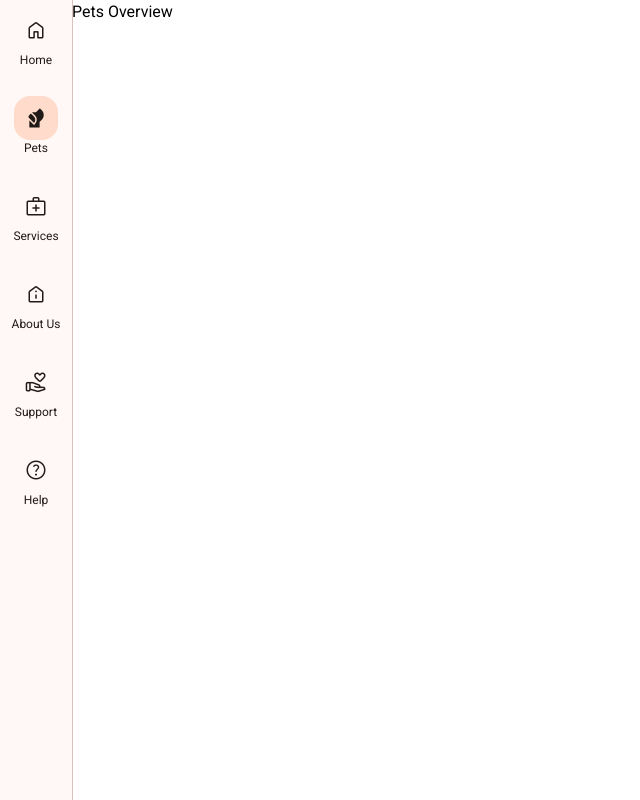
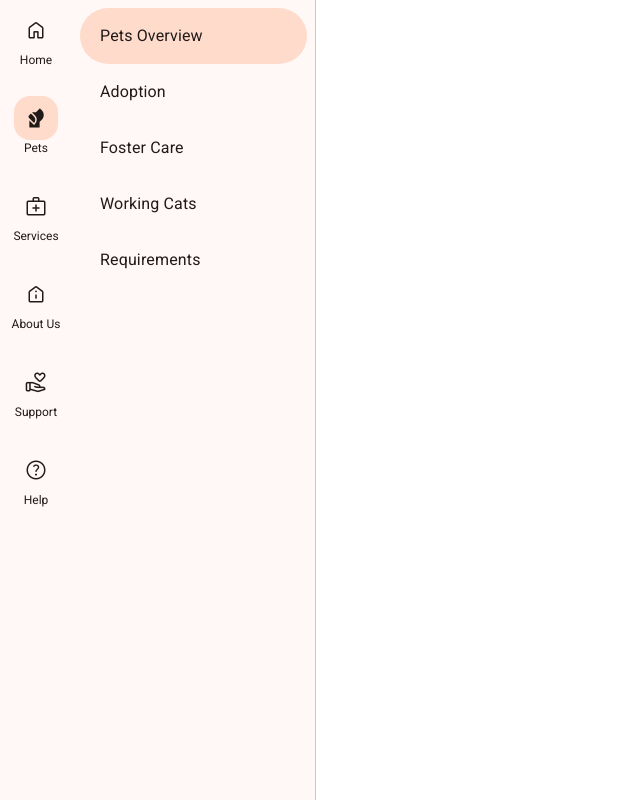
Before and after one commit to Pomelo-Designs/pawpal, a React (Create React App) app: page /pets in a window 1280 px wide. Shown: the whole page, without its empty margins (0-640 px from the left). Built offline with nearby package versions, Linux system fonts and the light colour scheme.

Commit message:
Created navigation component from previous root

```diff
--- a/public/output.css
+++ b/public/output.css
@@ -574,60 +574,24 @@ video {
   position: relative;
 }
 
+.left-\[72px\] {
+  left: 72px;
+}
+
 .top-0 {
   top: 0px;
 }
 
-.left-14 {
-  left: 3.5rem;
-}
-
-.left-16 {
-  left: 4rem;
-}
-
-.left-\[72px\] {
-  left: 72px;
-}
-
-.left-\[76px\] {
-  left: 76px;
+.z-0 {
+  z-index: 0;
 }
 
 .z-10 {
   z-index: 10;
 }
 
-.z-0 {
-  z-index: 0;
-}
-
 .z-20 {
   z-index: 20;
-}
-
-.mt-3 {
-  margin-top: 0.75rem;
-}
-
-.mt-4 {
-  margin-top: 1rem;
-}
-
-.mt-\[-12px\] {
-  margin-top: -12px;
-}
-
-.mt-\[-8px\] {
-  margin-top: -8px;
-}
-
-.mt-2 {
-  margin-top: 0.5rem;
-}
-
-.mt-1 {
-  margin-top: 0.25rem;
 }
 
 .inline-block {
@@ -638,12 +602,18 @@ video {
   display: flex;
 }
 
-.h-12 {
-  height: 3rem;
+.h-11 {
+  height: 2.75rem;
 }
 
-.h-\[44px\] {
-  height: 44px;
+.h-\[56px\] {
+  height: 56px;
+}
+
+.h-fit {
+  height: -webkit-fit-content;
+  height: -moz-fit-content;
+  height: fit-content;
 }
 
 .h-full {
@@ -654,38 +624,16 @@ video {
   height: 100vh;
 }
 
-.h-10 {
-  height: 2.5rem;
-}
-
-.h-11 {
-  height: 2.75rem;
-}
-
-.h-14 {
-  height: 3.5rem;
-}
-
-.h-fit {
-  height: -webkit-fit-content;
-  height: -moz-fit-content;
-  height: fit-content;
-}
-
-.h-\[56px\] {
-  height: 56px;
-}
-
-.w-12 {
-  width: 3rem;
+.w-11 {
+  width: 2.75rem;
 }
 
 .w-14 {
   width: 3.5rem;
 }
 
-.w-\[245px\] {
-  width: 245px;
+.w-\[244px\] {
+  width: 244px;
 }
 
 .w-fit {
@@ -696,22 +644,6 @@ video {
 
 .w-full {
   width: 100%;
-}
-
-.w-11 {
-  width: 2.75rem;
-}
-
-.w-\[244px\] {
-  width: 244px;
-}
-
-.w-screen {
-  width: 100vw;
-}
-
-.shrink {
-  flex-shrink: 1;
 }
 
 .cursor-pointer {
@@ -726,10 +658,6 @@ video {
   flex-direction: column;
 }
 
-.content-center {
-  align-content: center;
-}
-
 .items-center {
   align-items: center;
 }
@@ -738,56 +666,12 @@ video {
   justify-content: center;
 }
 
-.justify-items-center {
-  justify-items: center;
-}
-
-.gap-1 {
-  gap: 0.25rem;
-}
-
-.gap-6 {
-  gap: 1.5rem;
-}
-
-.gap-0 {
-  gap: 0px;
-}
-
-.gap-0\.5 {
-  gap: 0.125rem;
-}
-
-.gap-2 {
-  gap: 0.5rem;
-}
-
-.gap-4 {
-  gap: 1rem;
-}
-
-.gap-5 {
-  gap: 1.25rem;
-}
-
-.gap-9 {
-  gap: 2.25rem;
-}
-
 .gap-7 {
   gap: 1.75rem;
 }
 
 .self-start {
   align-self: flex-start;
-}
-
-.self-center {
-  align-self: center;
-}
-
-.justify-self-center {
-  justify-self: center;
 }
 
 .whitespace-nowrap {
@@ -876,19 +760,6 @@ video {
   padding: 0.5rem;
 }
 
-.p-3 {
-  padding: 0.75rem;
-}
-
-.p-5 {
-  padding: 1.25rem;
-}
-
-.px-2 {
-  padding-left: 0.5rem;
-  padding-right: 0.5rem;
-}
-
 .px-4 {
   padding-left: 1rem;
   padding-right: 1rem;
@@ -923,14 +794,6 @@ video {
   padding-left: 1.25rem;
 }
 
-.pt-3 {
-  padding-top: 0.75rem;
-}
-
-.text-left {
-  text-align: left;
-}
-
 .text-center {
   text-align: center;
 }
@@ -939,19 +802,14 @@ video {
   font-size: 22px;
 }
 
-.text-xl {
-  font-size: 1.25rem;
-  line-height: 1.75rem;
+.text-base {
+  font-size: 1rem;
+  line-height: 1.5rem;
 }
 
 .text-xs {
   font-size: 0.75rem;
   line-height: 1rem;
-}
-
-.text-base {
-  font-size: 1rem;
-  line-height: 1.5rem;
 }
 
 .font-bold {
--- /dev/null
+++ b/src/components/Nav/Navigation.tsx
@@ -0,0 +1,123 @@
+import { useState } from "react";
+import { Outlet, NavLink } from "react-router-dom";
+import { motion, AnimatePresence } from "framer-motion";
+import { SubNav } from "./SubNav";
+
+export default function Navigation({ routes }: any) {
+  return (
+    <section className="flex flex-row">
+      <nav className="fixed z-10 h-screen w-fit p-2 bg-[#FFF8F6] border-r-[1px] border-[#D8C2C0]">
+        <ul className="flex flex-col items-center gap-7">
+          {routes.map((item: any, index: number) => {
+            return (
+              <Item
+                route={item.route}
+                label={item.label}
+                icon={item.icon}
+                item={item}
+                index={index}
+              />
+            )
+          })}
+        </ul>
+      </nav>
+      <div className="absolute top-0 left-[72px] z-0">
+        <Outlet />
+      </div>
+    </section>
+  )
+}
+
+
+const Item = ({ index, item }: any) => {
+  const [hover, setHover] = useState(false);
+  const [clicked, setClicked] = useState(false);
+
+  const Icon = ({ icon, classes }: any) => (
+    <span className={`flex material-symbols-rounded z-10 ${classes}`}>
+      {icon}
+    </span>
+  )
+
+  const getIconStyles = ({ isActive, hover, clicked }: any) => {
+    switch (true) {
+      case (isActive && hover): {
+        return "material-active-hover"
+      }
+      case (isActive && clicked): {
+        return "material-active-clicked"
+      }
+      case (isActive): {
+        return "material-active";
+      }
+      case (clicked): {
+        return "material-hover-clicked"
+      }
+      case (hover): {
+        return "material-hover";
+      }
+      default: return "material-passive"
+    }
+  }
+
+  const showSubNav = ({ hover, isActive }: any) => {
+    switch (true) {
+      case (item.subnav.length !== 0): {
+        if (hover) return <SubNav routes={item.subnav} />;
+        if (isActive) {
+          return <SubNav routes={item.subnav} />;
+        }
+      }
+
+    }
+  }
+
+  return (
+    <li key={index}>
+      <NavLink
+        to={item.route}
+        className="relative flex flex-col w-14 h-fit items-center text-[#201A18] capitalize text-xs break-normal"
+        onMouseEnter={() => setHover(true)}
+        onMouseLeave={() => setHover(false)}
+        onMouseDown={() => setClicked(true)}
+        onMouseUp={() => setClicked(false)}
+        tabIndex={index}
+      >
+        {({ isActive }) => (
+          <AnimatePresence>
+            {showSubNav({ hover, isActive })}
+            <div
+              className="h-11 w-11 flex flex-col items-center justify-center">
+              <div className={`
+                flex items-center justify-center w-11 h-11 absolute rounded-2xl
+                ${hover && 'bg-pink-100'}
+                ${clicked && 'bg-pink-200'}
+                `} />
+              <Icon
+                icon={item.icon}
+                classes={getIconStyles({ hover, isActive, clicked })}
+              />
+              {isActive &&
+                <motion.div
+                  key={index}
+                  className={`
+                    w-11 h-11 absolute z-0 rounded-2xl bg-pink-300
+                    ${hover ? 'bg-pink-300' : ''}
+                    ${clicked ? 'bg-pink-300' : ''}
+                  `}
+                  initial={{ opacity: 0, width: '11px' }}
+                  animate={{ opacity: 1, width: ['11px', '44px'] }}
+                  // transition={{ ease: "linear", duration: 0.3 }}
+                  exit={{ opacity: 0, width: ['44px', '11px'] }}
+                />
+              }
+            </div>
+            <span className={`${hover ? "text-black" : ''} text-[#201A18] font-medium text-xs z-10`}>
+              {item.label}
+            </span>
+          </AnimatePresence>
+        )}
+      </NavLink>
+    </li>
+  )
+}
--- a/src/components/Nav/SubNav.tsx
+++ b/src/components/Nav/SubNav.tsx
@@ -9,7 +9,7 @@ export const SubNav = (routes: any) => {
     <AnimatePresence initial={false}>
       <motion.nav
         key="subnav"
-        className="fixed top-0 left-[72px] p-2 h-screen w-[244px] border-r-[1px] bg-[#FFF8F6] border-[#D8C2C0]"
+        className="fixed top-0 left-[72px] z-20 p-2 h-screen w-[244px] border-r-[1px] bg-[#FFF8F6] border-[#D8C2C0]"
         initial={{ opacity: 0, width: '0px' }}
         animate={{ opacity: 1, width: ['0px', '244px'] }}
         transition={{ ease: "linear" }}
--- a/src/routes/Root.tsx
+++ b/src/routes/Root.tsx
@@ -1,10 +1,6 @@
-import { useState } from "react";
-import { Outlet, NavLink } from "react-router-dom";
-import { motion, AnimatePresence } from "framer-motion";
-import { SubNav } from "../components/Nav/SubNav";
+import Navigation from "../components/Nav/Navigation";
 
 export default function Root() {
-
   const routes = [
     {
       route: '/',
@@ -71,108 +67,6 @@ export default function Root() {
   ]
 
   return (
-    <section className="flex flex-row">
-      <nav className="fixed h-screen w-fit p-2 bg-[#FFF8F6] border-r-[1px] border-[#D8C2C0]">
-        <ul className="flex flex-col items-center gap-7">
-          {routes.map((item: any, index: number) => {
-            return (
-              <Item
-                route={item.route}
-                label={item.label}
-                icon={item.icon}
-                item={item}
-                index={index}
-              />
-            )
-          })}
-        </ul>
-      </nav>
-      <div className="absolute top-0 left-[72px]">
-        <Outlet />
-      </div>
-    </section>
+    <Navigation routes={routes} />
   );
 }
-
-const Item = ({ index, item }: any) => {
-  const [hover, setHover] = useState(false);
-  const [clicked, setClicked] = useState(false);
-
-  const Icon = ({ icon, classes }: any) => (
-    <span className={`flex material-symbols-rounded z-10 ${classes}`}>
-      {icon}
-    </span>
-  )
-
-  const getIconStyles = ({ isActive, hover, clicked }: any) => {
-    switch (true) {
-      case (isActive && hover): {
-        return "material-active-hover"
-      }
-      case (isActive && clicked): {
-        return "material-active-clicked"
-      }
-      case (isActive): {
-        return "material-active";
-      }
-      case (clicked): {
-        return "material-hover-clicked"
-      }
-      case (hover): {
-        return "material-hover";
-      }
-      default: return "material-passive"
-    }
-  }
-
-  return (
-    <li key={index}>
-      <NavLink
-        to={item.route}
-        className="relative flex flex-col w-14 h-fit items-center text-[#201A18] capitalize text-xs break-normal"
-        onMouseEnter={() => setHover(true)}
-        onMouseLeave={() => setHover(false)}
-        onMouseDown={() => setClicked(true)}
-        onMouseUp={() => setClicked(false)}
-        tabIndex={index}
-      >
-        {({ isActive }) => (
-          <AnimatePresence>
-            {hover ? <SubNav routes={item.subnav} /> : null}
-            <div
-              className="h-11 w-11 flex flex-col items-center justify-center">
-              <div className={`
-                flex items-center justify-center w-11 h-11 absolute rounded-2xl
-                ${hover && 'bg-pink-100'}
-                ${clicked && 'bg-pink-200'}
-                `} />
-              <Icon
-                icon={item.icon}
-                classes={getIconStyles({ hover, isActive, clicked })}
-              />
-              {isActive &&
-                <motion.div
-                  key={index}
-                  className={`
-                    w-11 h-11 absolute z-0 rounded-2xl bg-pink-300
-                    ${hover ? 'bg-pink-300' : ''}
-                    ${clicked ? 'bg-pink-300' : ''}
-                  `}
-                  initial={{ opacity: 0, width: '11px' }}
-                  animate={{ opacity: 1, width: ['11px', '44px'] }}
-                  // transition={{ ease: "linear", duration: 0.3 }}
-                  exit={{ opacity: 0, width: ['44px', '11px'] }}
-                />
-              }
-            </div>
-
-            <span className={`${hover ? "text-black" : ''} text-[#201A18] font-medium text-xs z-10`}>
-              {item.label}
-            </span>
-
-          </AnimatePresence>
-        )}
-      </NavLink>
-    </li>
-  )
-}
```
